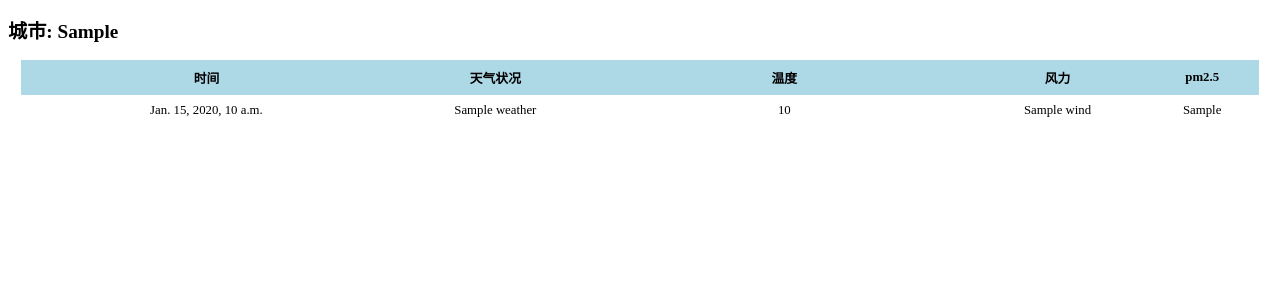
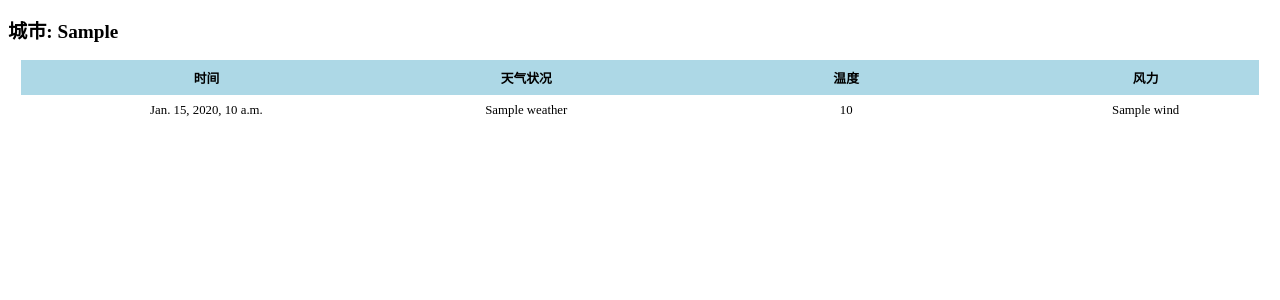
Before and after one commit to iceihehe/wechat, a Django app: page /weather/ in a window 1280 px wide. Shown: the top 300 px of the page. Run offline with Django 3.2, Linux system fonts and the light colour scheme; tables that the repository leaves empty hold one stand-in row (values such as "Sample post"); a database or web service that is not in the repository returns one stand-in record (values such as "Sample title"); data that the repository does not hold is empty.

Commit message:
去掉pm2.5

```diff
--- a/wechat/template/weather.html
+++ b/wechat/template/weather.html
@@ -39,7 +39,6 @@ table td{
         <th>天气状况</th>
         <th class="temperature">温度</th>
         <th>风力</th>
-        <th>pm2.5</th>
     </tr>
 {% for result in results.results.0.weather_data %}
     <tr>
@@ -47,7 +46,6 @@ table td{
         <td>{{ result.weather }}</td>
         <td>{{ result.temperature }}</td>
         <td>{{ result.wind }}</td>
-        <td>{{ results.results.0.pm25 }}</td>
     </tr>
 {% endfor %}
 </table>
```
